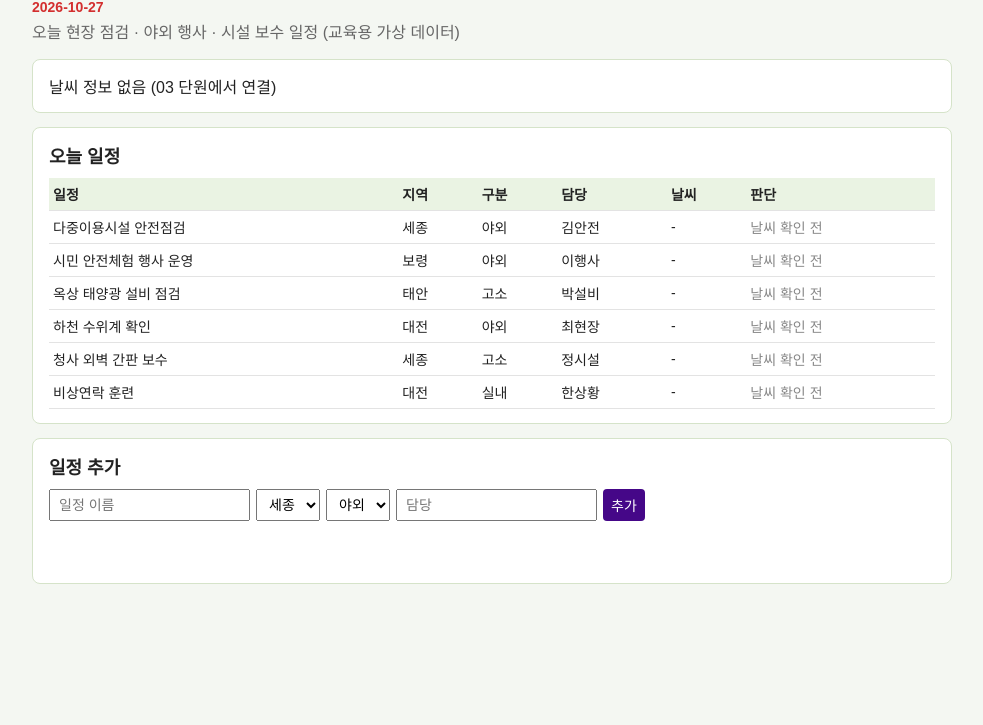
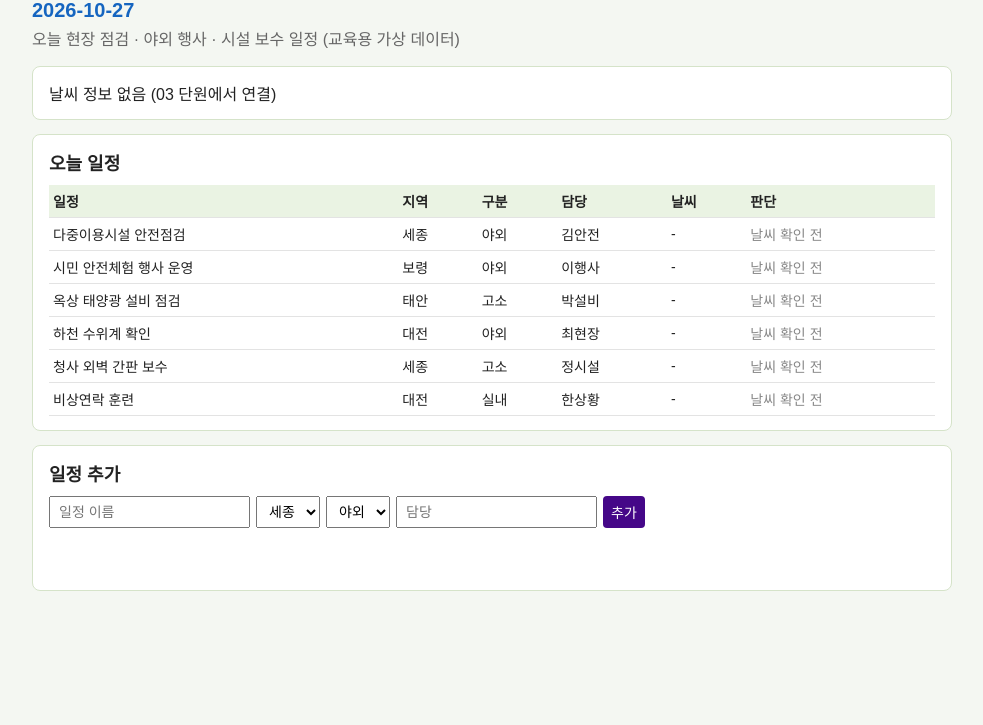
Before and after one commit to choiyoungmin-code/weather-board, a plain HTML site: page index.html in a window 1280 px wide. Shown: the part 75-800 px from the top of the page, without its empty margins (148-1131 px from the left). Drawn offline with Linux system fonts and the light colour scheme.

Commit message:
날짜 글씨 크기와 색상 변경

```diff
--- a/style.css
+++ b/style.css
@@ -1,6 +1,6 @@
 body { font-family: "Malgun Gothic", sans-serif; max-width: 920px; margin: 0 auto; padding: 16px; background: #f4f7f2; color: #222; }
 header h1 { margin: 8px 0 0; color: #2f6b22; }
-.date { display: block; margin: 4px 0 0; color: #d32f2f; font-size: 14px; font-weight: bold; }
+.date { display: block; margin: 4px 0 0; color: #1565c0; font-size: 20px; font-weight: bold; }
 .sub { margin: 4px 0 16px; color: #666; }
 .card { background: #fff; border: 1px solid #d5e3c9; border-radius: 8px; padding: 14px 16px; margin-bottom: 14px; }
 h2 { font-size: 18px; margin: 0 0 10px; }
```
